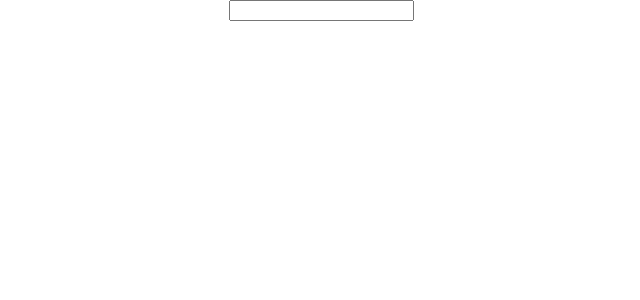
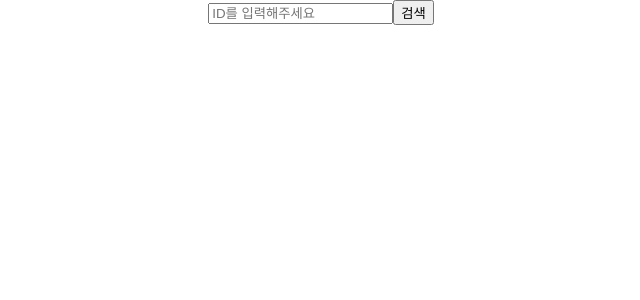
Before and after one commit to RyuJun/lol-state, a React (Create React App) app: page / in a window 1280 px wide. Shown: the top 300 px of the page, without its empty margins (319-959 px from the left). Built offline with nearby package versions, Linux system fonts and the light colour scheme.

Commit message:
01. id 검색이 가능하도록 Input Component 구현 02. axios를 통해 data 받아오기

```diff
--- a/package.json
+++ b/package.json
@@ -3,6 +3,7 @@
   "version": "0.1.0",
   "private": true,
   "dependencies": {
+    "axios": "^0.18.0",
     "react": "^16.4.0",
     "react-dom": "^16.4.0",
     "react-scripts": "1.1.4"
--- a/src/App.js
+++ b/src/App.js
@@ -1,11 +1,43 @@
 import React, { Component } from 'react';
+import axios from 'axios';
+import ViewSearchID from './components/ViewSearchID'
 import './App.css';
 
+const apiDefault = {
+  url : "https://kr.api.riotgames.com/lol",
+  key : "RGAPI-7f41163f-0f97-4f24-bf29-a60c9d773b2a",
+  name : "류똥글"
+}
+
 class App extends Component {
+  state = {
+    input: "",
+    summoner : {}
+  };
+
+  getLOLData = () => {
+    let summonerUrl = `${apiDefault.url}/summoner/v3/summoners/by-name/${apiDefault.name}?api_key=${apiDefault.key}`;
+    axios.get(summonerUrl)
+    .then( summonerData => {
+      this.setState({
+        summoner : summonerData.data
+      })
+    }).catch( error => console.log("Data가 없습니다."));
+  }
+
+  handleChange = (e) => {
+    this.setState({
+      input: e.target.value,
+    });
+  }
+
   render() {
     return (
       <div className="App">
-        <input />
+        <ViewSearchID
+          onChange={this.handleChange}
+          getLOLData={this.getLOLData}
+        />
       </div>
     );
   }
--- /dev/null
+++ b/src/components/ViewSearchID.js
@@ -0,0 +1,16 @@
+import React, { Component } from 'react';
+
+class ViewSearchID extends Component {
+    render() {
+      const { onChange, getLOLData } = this.props
+      return (
+        <div>
+          <input placeholder="ID를 입력해주세요" onChange={onChange}/>
+          <button tpye="submit" onClick={getLOLData}>검색</button>
+        </div>
+      );
+    }
+}
+
+
+export default ViewSearchID;
```
Also changed, not shown: 1 other file (tests, documents, lock files or other folders).
